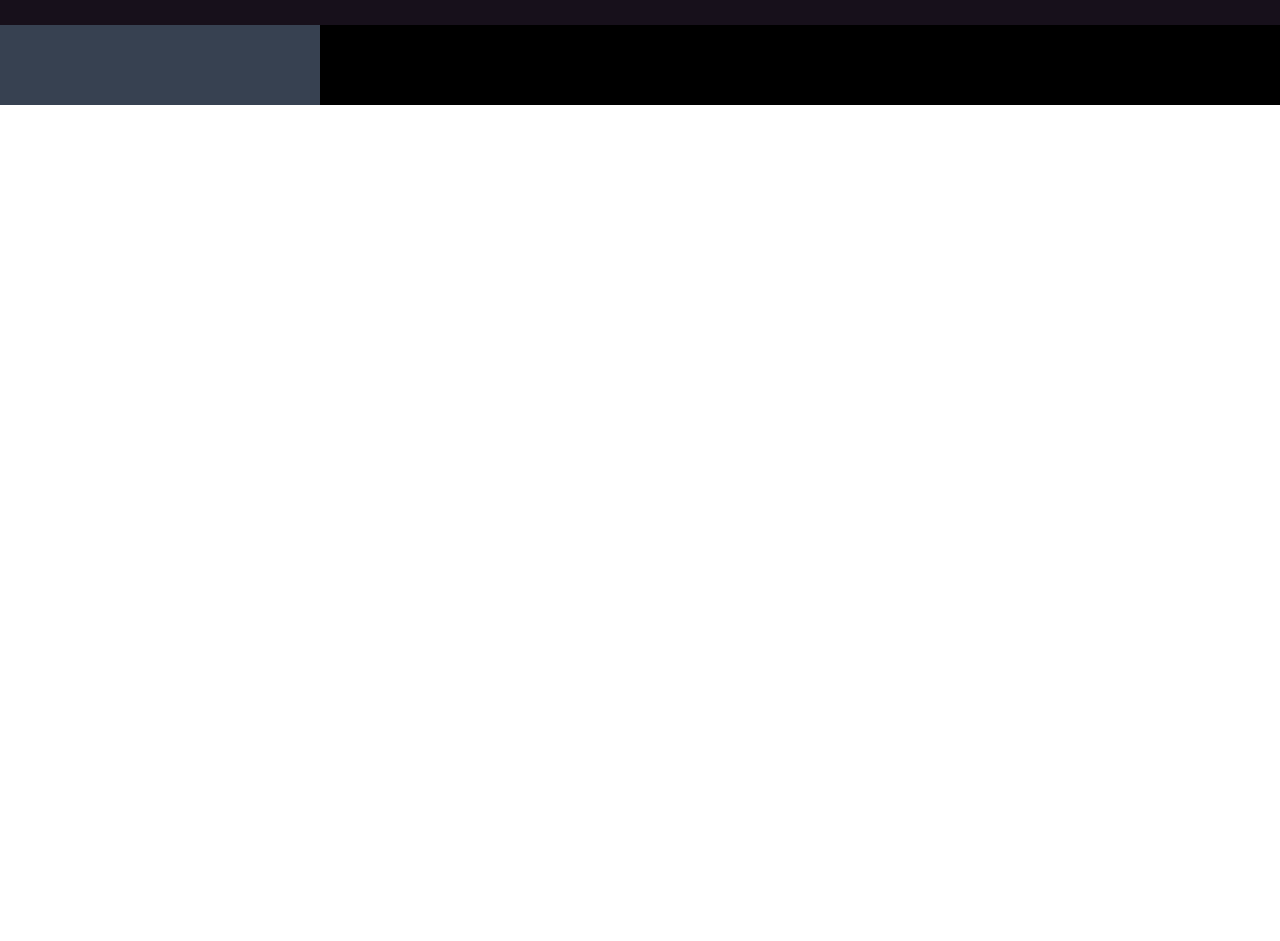
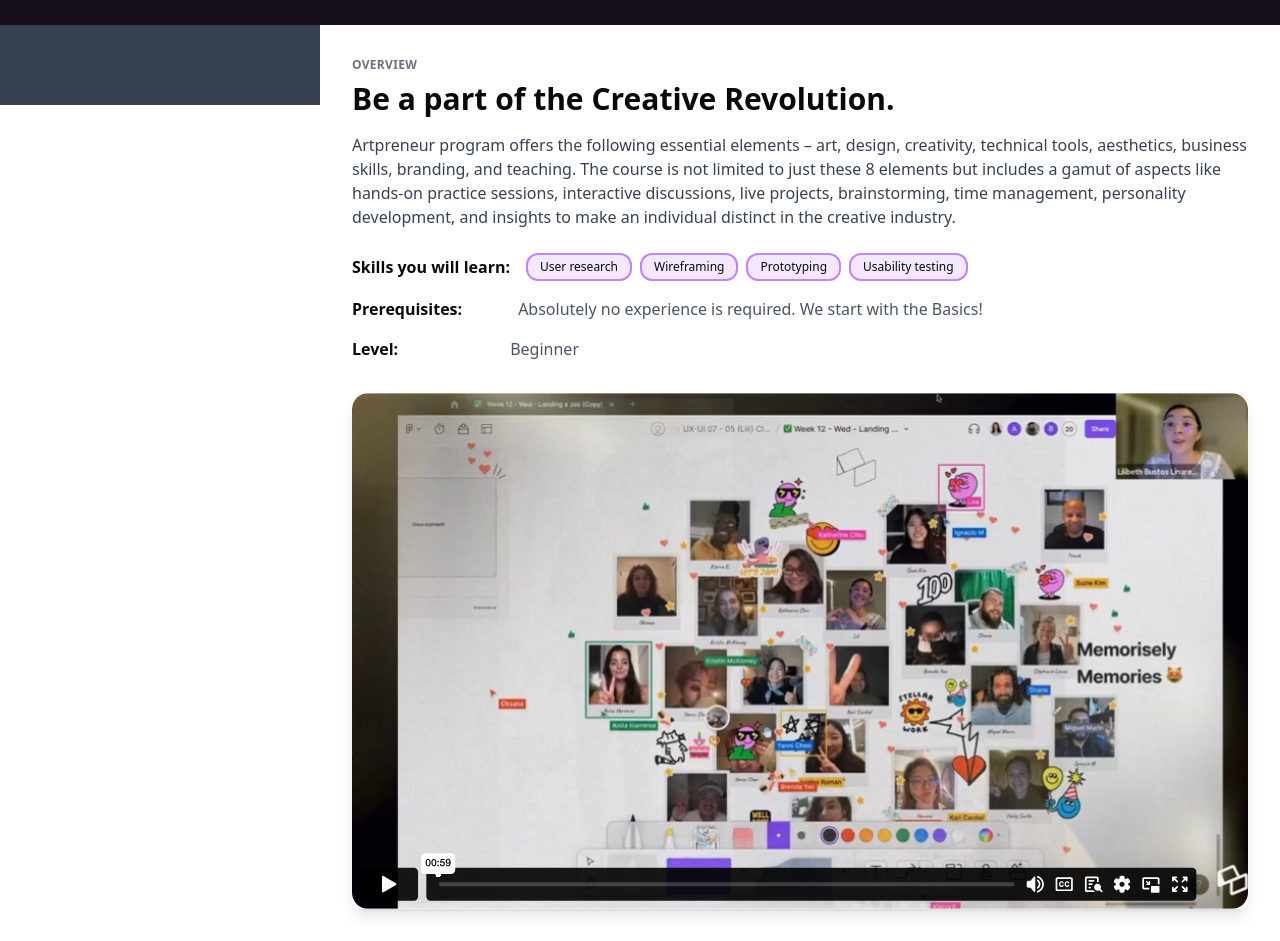
Before and after one commit to nahyan0077/Dossire.Nexus.Home, a React (Vite) app: page / in a window 1280 px wide. Shown: the part 580-1521 px from the top of the page. Before the commit the page ends 800 px from the top, so only its background shows below. Built offline with nearby package versions, Linux system fonts and the light colour scheme.

Commit message:
feat: overview section setup

```diff
--- a/src/components/home/ContentSection.tsx
+++ b/src/components/home/ContentSection.tsx
@@ -1,4 +1,5 @@
 import React from "react";
+import { OverView } from "./ContentSection/OverView";
 
 export const ContentSection : React.FC = () => {
     return (
@@ -7,8 +8,8 @@ export const ContentSection : React.FC = () => {
                 <div className="w-1/4 bg-gray-700" >
 
                 </div>
-                <div className="w-3/4 bg-black" >
-
+                <div className="w-3/4 " >
+                    <OverView />
                 </div>
             </section>
         </>
--- /dev/null
+++ b/src/components/home/ContentSection/OverView.tsx
@@ -0,0 +1,57 @@
+import React from "react";
+import overviewImage from '@/assets/overview-image.svg';
+
+export const OverView: React.FC = () => {
+
+    const elements = ["User research", "Wireframing", "Prototyping", "Usability testing"];
+
+    return (
+        <div className="p-8 bg-white">
+
+            <h2 className="text-xs font-semibold text-gray-500 tracking-wide uppercase">Overview</h2>
+
+            <h2 className="text-3xl font-bold mt-2 mb-4">Be a part of the Creative Revolution.</h2>
+
+            <p className="text-base text-gray-700 mb-6">
+                Artpreneur program offers the following essential elements – art, design, creativity, technical tools, aesthetics, business skills, branding, and teaching. The course is not limited to just these 8 elements but includes a gamut of aspects like hands-on practice sessions, interactive discussions, live projects, brainstorming, time management, personality development, and insights to make an individual distinct in the creative industry.
+            </p>
+
+
+            <div className="flex mb-4 items-center">
+                <p className="text-base font-semibold mr-4">Skills you will learn:</p>
+                <div className="flex flex-wrap">
+                    {elements.map((text) => (
+                        <button
+                            key={text}
+                            className="text-xs bg-purple-100 rounded-xl px-3 py-1 border-2 border-purple-400 mr-2"
+                        >
+                            {text}
+                        </button>
+                    ))}
+                </div>
+            </div>
+
+
+            <div className="flex mb-4">
+                <p className="text-base font-semibold mr-14">Prerequisites:</p>
+                <p className="text-base text-gray-600">Absolutely no experience is required. We start with the Basics!</p>
+            </div>
+
+
+            <div className="flex mb-8">
+                <p className="text-base font-semibold mr-28">Level:</p>
+                <p className="text-base text-gray-600">Beginner</p>
+            </div>
+
+            {/* overview image */}
+            <div className="relative">
+                <img
+                    src={overviewImage}
+                    alt="Overview"
+                    className="w-full h-auto rounded-lg shadow-lg"
+                />
+
+            </div>
+        </div>
+    );
+};
```
Also changed, not shown: src/assets/overview-image.svg (added).
